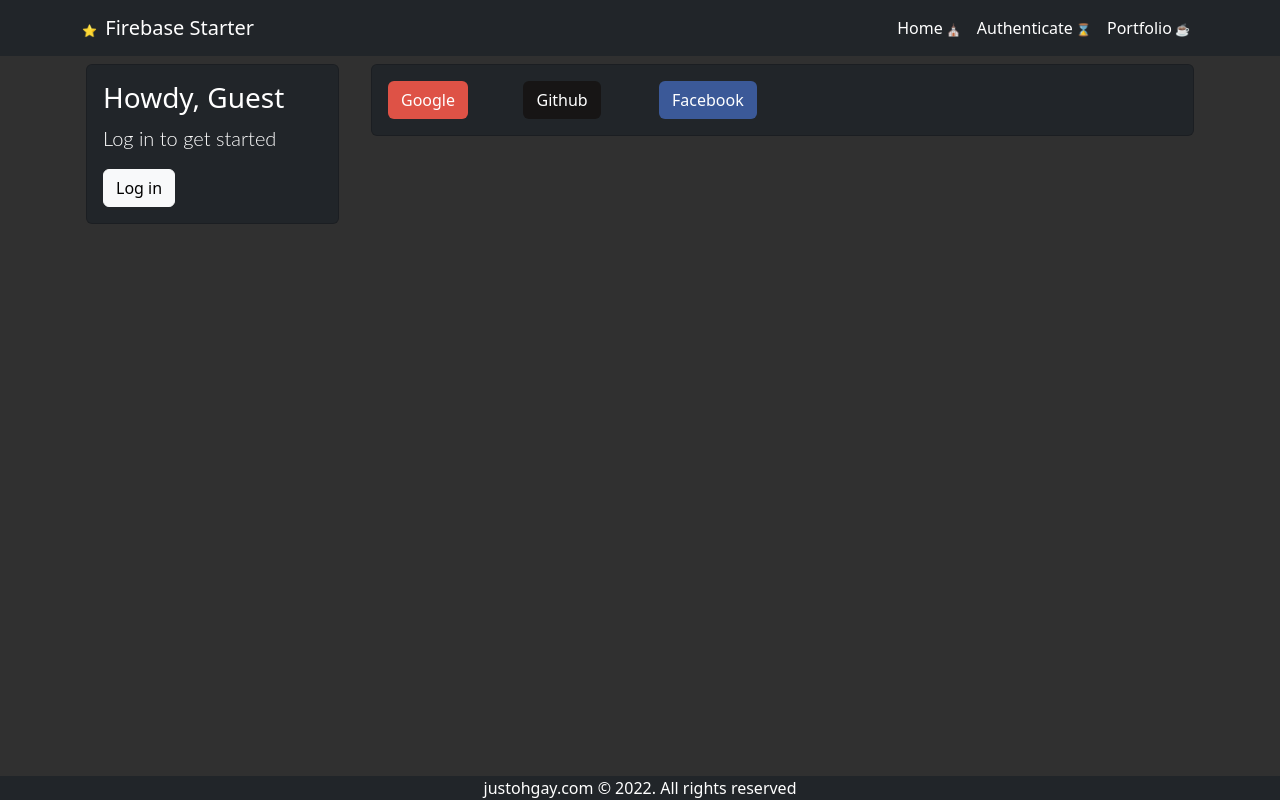
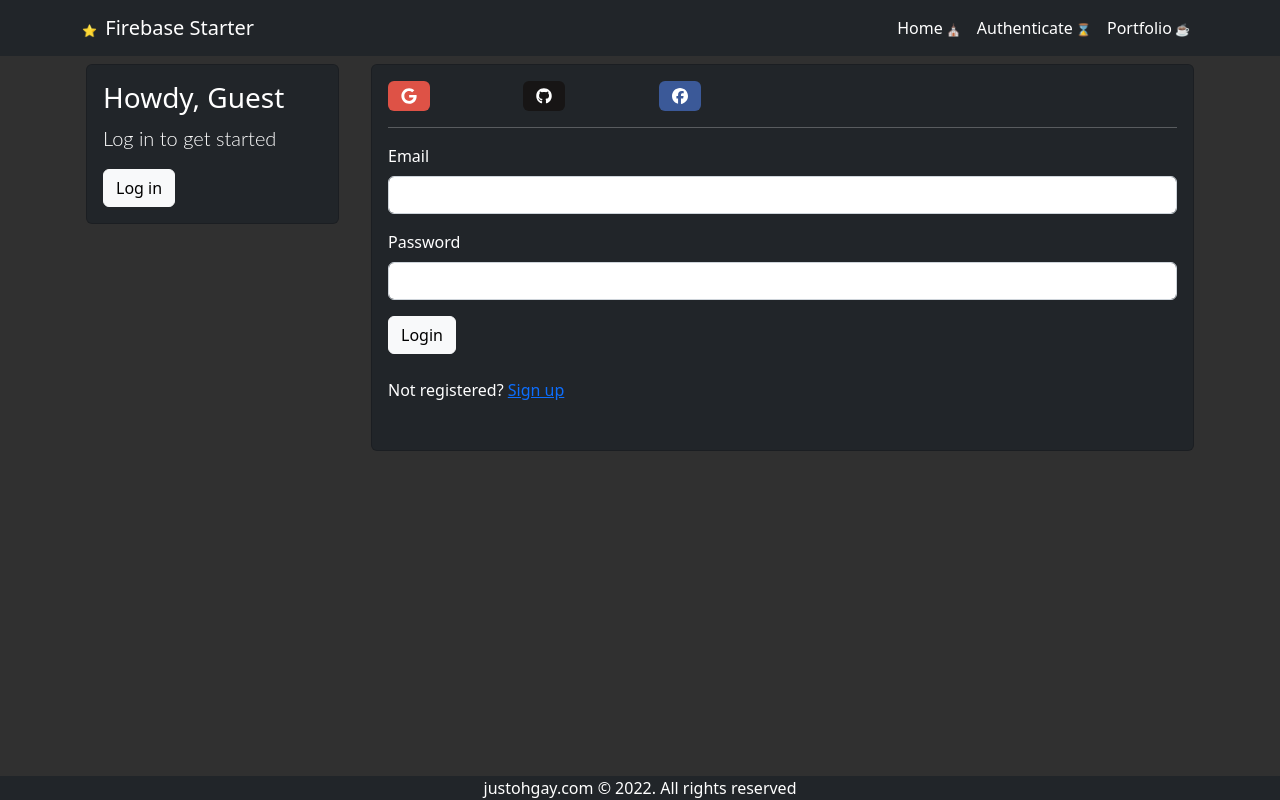
Before and after one commit to AllisonOge/firebase-starter-project, an Angular app: page /login in a window 1280 px wide. Built offline with nearby package versions, Linux system fonts and the light colour scheme.

Commit message:
Authentication mockup

```diff
--- a/src/app/app.module.ts
+++ b/src/app/app.module.ts
@@ -1,9 +1,17 @@
 import { NgModule } from '@angular/core';
 import { BrowserModule } from '@angular/platform-browser';
-import { FormsModule } from '@angular/forms';
+import { FormsModule, ReactiveFormsModule } from '@angular/forms';
 import { NgbCollapseModule } from '@ng-bootstrap/ng-bootstrap';
 import { RouterModule, Routes } from '@angular/router';
-import { FontAwesomeModule } from '@fortawesome/angular-fontawesome';
+import {
+  FontAwesomeModule,
+  FaIconLibrary,
+} from '@fortawesome/angular-fontawesome';
+import {
+  faGoogle,
+  faGithub,
+  faFacebook,
+} from '@fortawesome/free-brands-svg-icons';
 
 import { AppComponent } from './app.component';
 import { NavigationComponent } from './navigation.component';
@@ -21,11 +29,21 @@ const routes: Routes = [
   imports: [
     BrowserModule,
     FormsModule,
+    ReactiveFormsModule,
     NgbCollapseModule,
     RouterModule.forRoot(routes),
     FontAwesomeModule,
   ],
-  declarations: [AppComponent, NavigationComponent, MainComponent],
+  declarations: [
+    AppComponent,
+    NavigationComponent,
+    MainComponent,
+    AuthComponent,
+  ],
   bootstrap: [AppComponent],
 })
-export class AppModule {}
+export class AppModule {
+  constructor(library: FaIconLibrary) {
+    library.addIcons(faGoogle, faGithub, faFacebook);
+  }
+}
--- a/src/app/auth/auth.component.html
+++ b/src/app/auth/auth.component.html
@@ -2,21 +2,43 @@
   <div class="row">
     <div class="col-2">
       <button class="btn text-white" style="background-color: #de5246;">
-        <fa-icon [icon]="faGoogle"></fa-icon>
-        Google
+        <fa-icon [icon]="['fab', 'google']"></fa-icon>
       </button>
     </div>
     <div class="col-2">
       <button class="btn text-white" style="background-color: #171515;">
-        <fa-icon [icon]="faGithub"></fa-icon>
-        Github
+        <fa-icon [icon]="['fab', 'github']"></fa-icon>
       </button>
     </div>
     <div class="col-2">
       <button class="btn text-white" style="background-color: #3b5998;">
-        <fa-icon [icon]="faFacebook"></fa-icon>
-        Facebook
+        <fa-icon [icon]="['fab', 'facebook']"></fa-icon>
       </button>
     </div>
   </div>
+  <hr />
+  <form [formGroup]="signin" (submit)="onSubmit()">
+    <div class="mb-3">
+      <label for="email" class="form-label">Email</label>
+      <input
+        type="text"
+        class="form-control"
+        formControlName="email"
+        id="email"
+      />
+    </div>
+    <div class="mb-3">
+      <label for="email" class="form-label">Password</label>
+      <input
+        type="password"
+        class="form-control"
+        formControlName="password"
+        id="password"
+      />
+    </div>
+    <button class="btn btn-light" type="submit">Login</button>
+    <br />
+    <br />
+    <p>Not registered? <a href="/" class="d-inline">Sign up</a></p>
+  </form>
 </div>
--- a/src/app/auth/auth.component.ts
+++ b/src/app/auth/auth.component.ts
@@ -1,9 +1,5 @@
 import { Component } from '@angular/core';
-import {
-  faGoogle,
-  faGithub,
-  faFacebook,
-} from '@fortawesome/free-brands-svg-icons';
+import { FormGroup, FormControl, Validators } from '@angular/forms';
 
 @Component({
   selector: 'app-auth',
@@ -11,7 +7,12 @@ import {
   styles: [``],
 })
 export class AuthComponent {
-  faGoogle = faGoogle;
-  faGithub = faGithub;
-  faFacebook = faFacebook;
+  signin = new FormGroup({
+    email: new FormControl('', [Validators.required]),
+    password: new FormControl('', [Validators.required]),
+  });
+
+  onSubmit() {
+    console.log(this.signin);
+  }
 }
```
